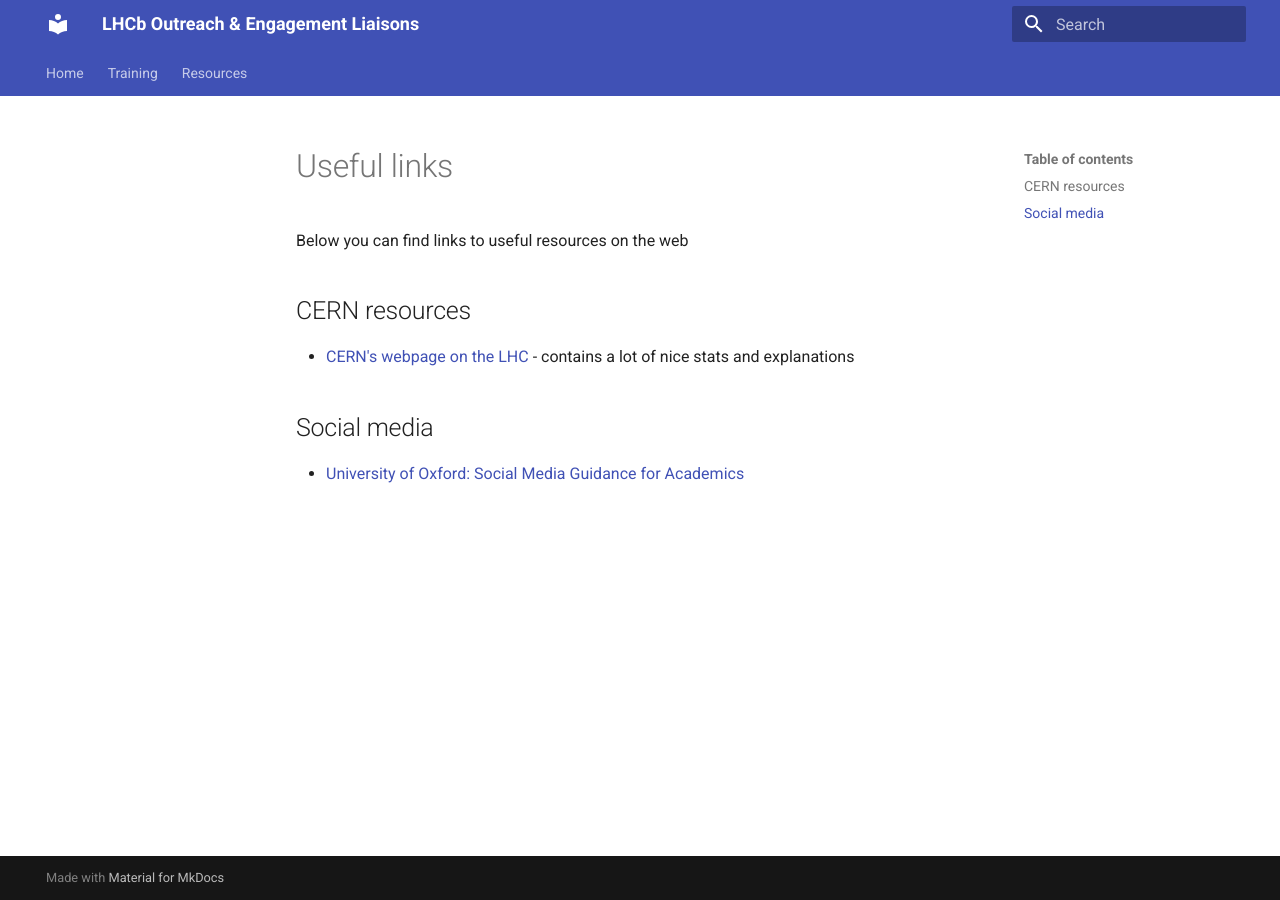
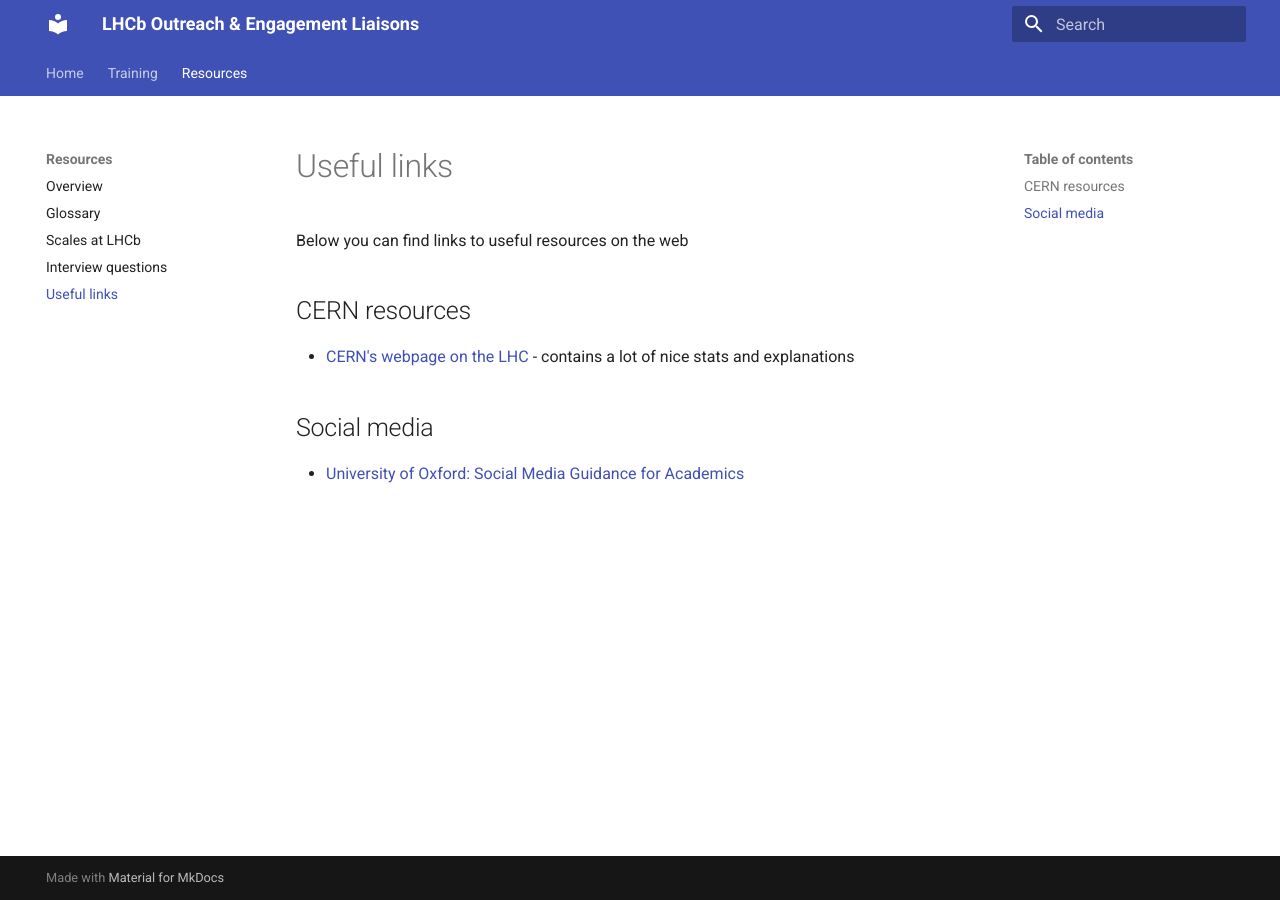
Before and after one commit to sliipper/outreach-training, an MkDocs documentation site: the page built from docs/resources/other.md, in a window 1280 px wide. Built offline with MkDocs 1.6.1 and Material for MkDocs 9.7.7, drawn with Linux system fonts in a browser that asks for light colours.

Commit message:
tidying up nav bar

```diff
--- a/mkdocs.yml
+++ b/mkdocs.yml
@@ -28,7 +28,11 @@ nav:
   - Training:
     - Overview: training/index.md
     - Communication: training/communication.md
+    - Guiding: training/guiding.md
+    - Content creation: training/content_creation.md
   - Resources:
     - Overview: resources/index.md
     - Glossary: resources/glossary.md
     - Scales at LHCb: resources/scales.md
+    - Interview questions: resources/interview_questions.md
+    - Useful links: resources/other.md
```
